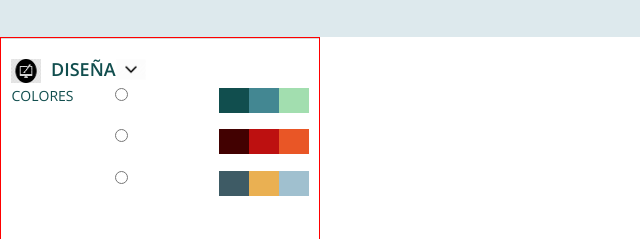
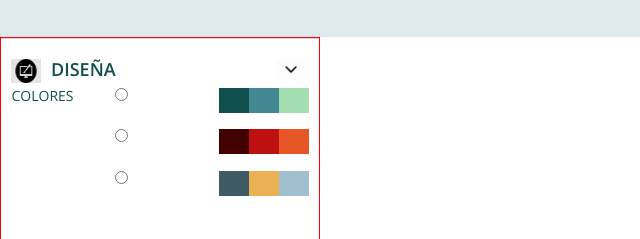
Before and after one commit to mariaozamiz/awesome-profile-cards, a website: page src/html/cards-menu.html in a window 1280 px wide. Shown: the part 535-774 px from the top of the page, 0-640 px from the left. Drawn offline with nearby package versions, Linux system fonts and the light colour scheme; files that its build step writes are made by us from their sources; files whose address does not match are found by name.

Commit message:
add margin in design scss

```diff
--- a/src/scss/layout/_design.scss
+++ b/src/scss/layout/_design.scss
@@ -20,6 +20,7 @@
     &--img {
       margin-right: 10px;
       width: 30px;
+      margin-left: 160px;
     }
   }
 
```
